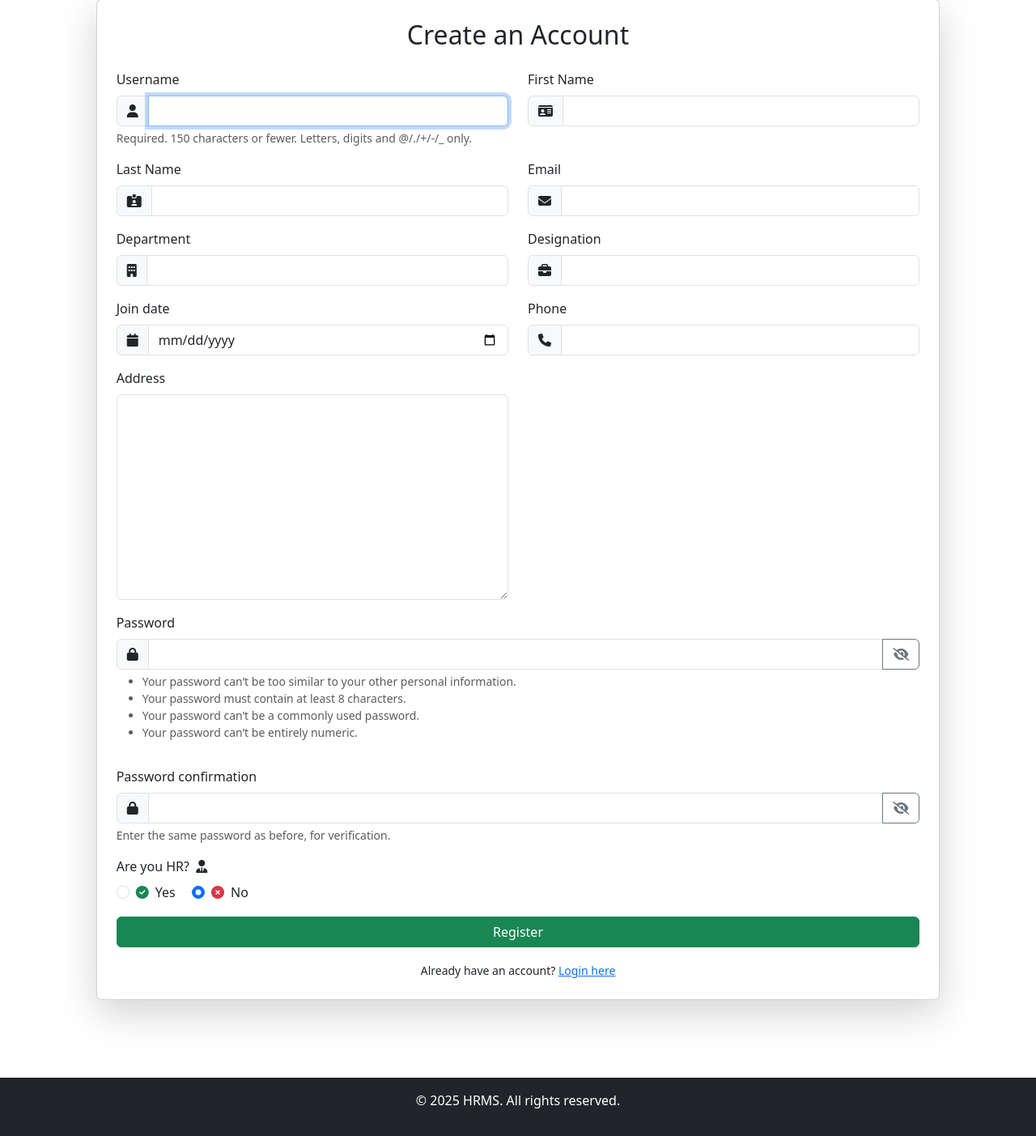
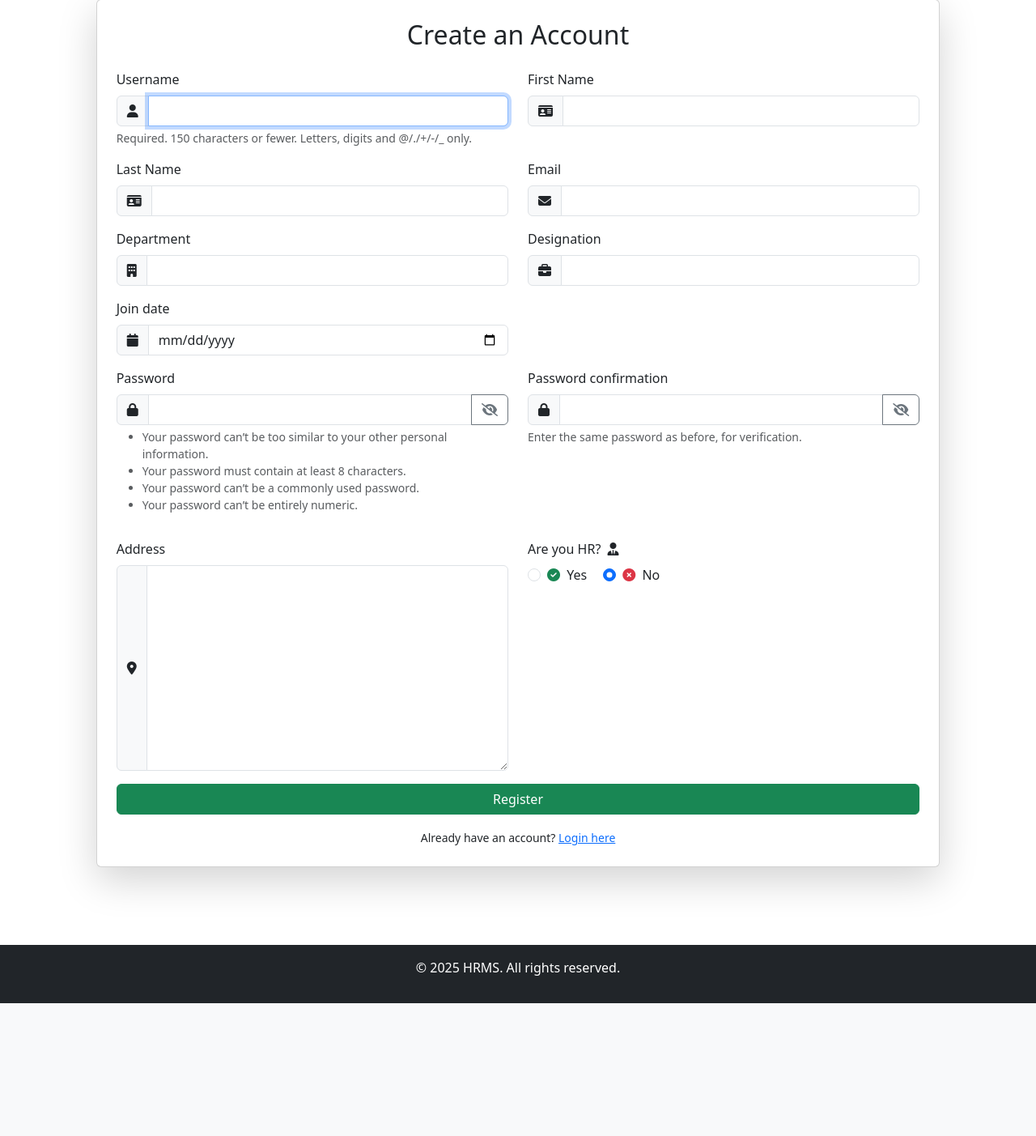
Before and after one commit to SlammyTee/hrms, a Django app: page /register/ in a window 1280 px wide. Shown: the part 105-1508 px from the top of the page at 81% size. After the commit the page ends 1344 px from the top, so only its background shows below. Run offline with Django 5.2, Linux system fonts and the light colour scheme; some libraries are stand-ins or nearby versions.

Commit message:
changes made

```diff
--- a/templates/core/register.html
+++ b/templates/core/register.html
@@ -1,46 +1,38 @@
 {% extends "core/base.html" %}
 {% load widget_tweaks %}
+
 {% block title %}Register{% endblock %}
+
 {% block brand_link %}
 <a class="navbar-brand" href="{% url 'login' %}"><b>HRMS</b></a>
 {% endblock %}
+
 {% block content %}
 <div class="container-fluid py-5">
   <div class="row justify-content-center">
     <div class="col-lg-10">
       <div class="card shadow-lg p-4">
         <h2 class="text-center mb-4">Create an Account</h2>
+
         <form method="post" novalidate>
           {% csrf_token %}
           {% if form.non_field_errors %}
-            <div class="alert alert-danger">
-              {{ form.non_field_errors }}
-            </div>
+            <div class="alert alert-danger">{{ form.non_field_errors }}</div>
           {% endif %}
 
+          <!-- Personal Info -->
           <div class="row">
             {% for field in form %}
-              {% if field.name != 'is_hr' and field.name != 'password1' and field.name != 'password2' %}
+              {% if field.name in 'username first_name last_name email' %}
               <div class="col-md-6 mb-3">
                 <label for="{{ field.id_for_label }}" class="form-label">{{ field.label }}</label>
                 <div class="input-group">
                   {% if field.name == 'username' %}
                     <span class="input-group-text"><i class="fa fa-user"></i></span>
-                  {% elif field.name == 'first_name' %}
+                  {% elif field.name == 'first_name' or field.name == 'last_name' %}
                     <span class="input-group-text"><i class="fa fa-id-card"></i></span>
-                  {% elif field.name == 'last_name' %}
-                    <span class="input-group-text"><i class="fa fa-id-card-alt"></i></span>
                   {% elif field.name == 'email' %}
                     <span class="input-group-text"><i class="fa fa-envelope"></i></span>
-                  {% elif field.name == 'department' %}
-                    <span class="input-group-text"><i class="fa fa-building"></i></span>
-                  {% elif field.name == 'designation' %}
-                    <span class="input-group-text"><i class="fa fa-briefcase"></i></span>
-                  {% elif field.name == 'join_date' %}
-                    <span class="input-group-text"><i class="fa fa-calendar"></i></span>
-                  {% elif field.name == 'phone' %}
-                    <span class="input-group-text"><i class="fa fa-phone"></i></span>
-
                   {% endif %}
                   {{ field|add_class:"form-control" }}
                 </div>
@@ -53,10 +45,40 @@
               </div>
               {% endif %}
             {% endfor %}
+          </div>
 
+          <!-- Job Details -->
+          <div class="row">
             {% for field in form %}
-              {% if field.name == 'password1' or field.name == 'password2' %}
-              <div class="col-md-12 mb-3">
+              {% if field.name in 'department designation join_date' %}
+              <div class="col-md-6 mb-3">
+                <label for="{{ field.id_for_label }}" class="form-label">{{ field.label }}</label>
+                <div class="input-group">
+                  {% if field.name == 'department' %}
+                    <span class="input-group-text"><i class="fa fa-building"></i></span>
+                  {% elif field.name == 'designation' %}
+                    <span class="input-group-text"><i class="fa fa-briefcase"></i></span>
+                  {% elif field.name == 'join_date' %}
+                    <span class="input-group-text"><i class="fa fa-calendar"></i></span>
+                  {% endif %}
+                  {{ field|add_class:"form-control" }}
+                </div>
+                {% if field.help_text %}
+                  <div class="form-text">{{ field.help_text }}</div>
+                {% endif %}
+                {% if field.errors %}
+                  <div class="text-danger small">{{ field.errors }}</div>
+                {% endif %}
+              </div>
+              {% endif %}
+            {% endfor %}
+          </div>
+
+          <!-- Password Fields Side by Side -->
+          <div class="row">
+            {% for field in form %}
+              {% if field.name in 'password1 password2' %}
+              <div class="col-md-6 mb-3">
                 <label for="{{ field.id_for_label }}" class="form-label">{{ field.label }}</label>
                 <div class="input-group">
                   <span class="input-group-text"><i class="fa fa-lock"></i></span>
@@ -74,10 +96,29 @@
               </div>
               {% endif %}
             {% endfor %}
+          </div>
 
+          <!-- Address and Are you HR? Side by Side -->
+          <div class="row">
             {% for field in form %}
+              {% if field.name == 'address' %}
+              <div class="col-md-6 mb-3">
+                <label for="{{ field.id_for_label }}" class="form-label">{{ field.label }}</label>
+                <div class="input-group">
+                  <span class="input-group-text"><i class="fa fa-map-marker-alt"></i></span>
+                  {{ field|add_class:"form-control" }}
+                </div>
+                {% if field.help_text %}
+                  <div class="form-text">{{ field.help_text }}</div>
+                {% endif %}
+                {% if field.errors %}
+                  <div class="text-danger small">{{ field.errors }}</div>
+                {% endif %}
+              </div>
+              {% endif %}
+
               {% if field.name == 'is_hr' %}
-              <div class="col-md-12 mb-3">
+              <div class="col-md-6 mb-3">
                 <label class="form-label d-block">Are you HR? <i class="fa fa-user-tie ms-1"></i></label>
                 <div class="form-check form-check-inline">
                   <input class="form-check-input" type="radio" name="is_hr" id="is_hr_yes" value="True" {% if field.value %}checked{% endif %}>
@@ -99,10 +140,12 @@
             {% endfor %}
           </div>
 
+          <!-- Submit Button -->
           <div class="d-grid mb-3">
             <button type="submit" class="btn btn-success">Register</button>
           </div>
 
+          <!-- Login Redirect -->
           <div class="text-center">
             <small>Already have an account? <a href="{% url 'login' %}">Login here</a></small>
           </div>
```
